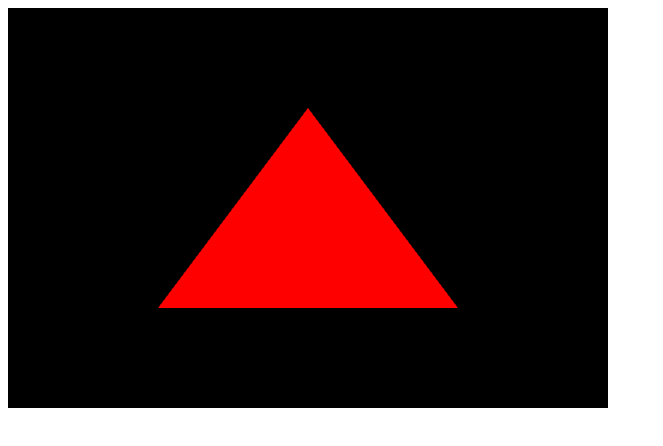
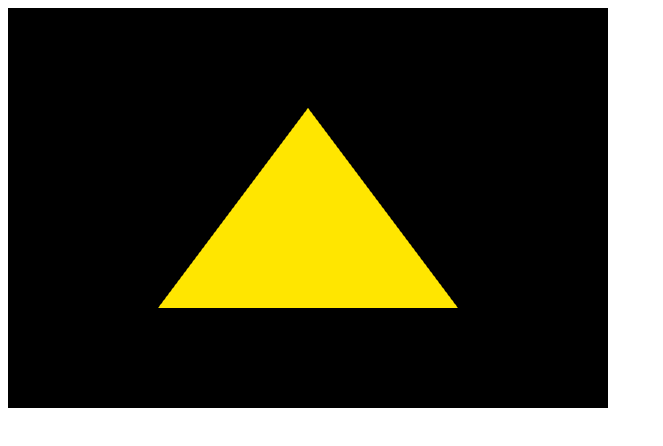
Before and after one commit to Tantow-Suriadi-Prayitno/THREEJS-TRIANGLE, a plain HTML site: page index.html in a window 1280 px wide. Shown: the whole page, without its empty margins (0-663 px from the left). Drawn offline with Linux system fonts and the light colour scheme.

Commit message:
THREEJS TRIAGLE.html

```diff
--- a/index.html
+++ b/index.html
@@ -75,7 +75,7 @@
             const fragmentShaderSource = `
                 precision mediump float;
                 void main() {
-                    gl_FragColor = vec4(1.0, 0.0, 0.0, 1.0); // Red color
+                    gl_FragColor = vec4(1.0, 0.9, 0.0, 1.0); // Red color
                 }
             `;
 
```
